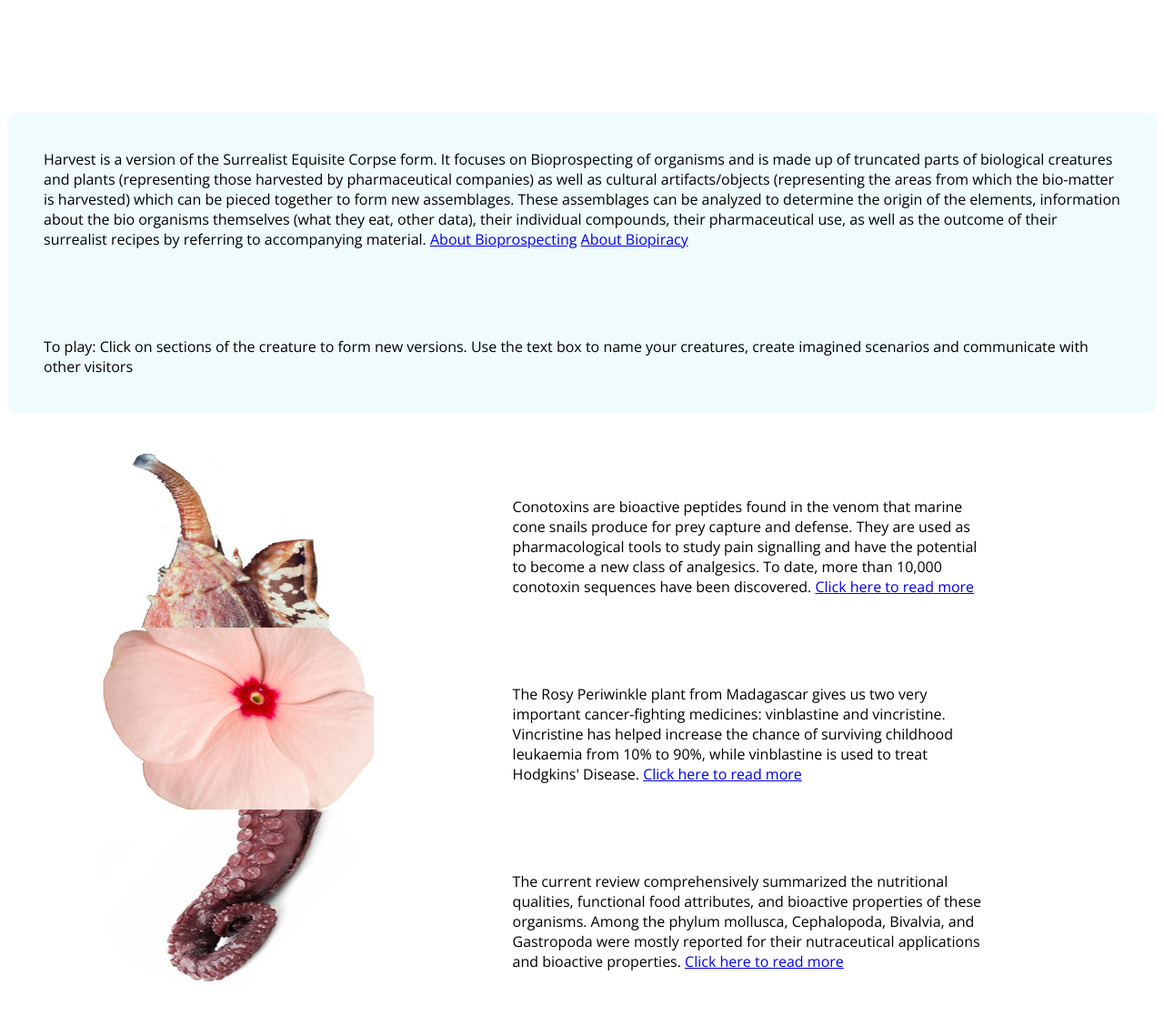
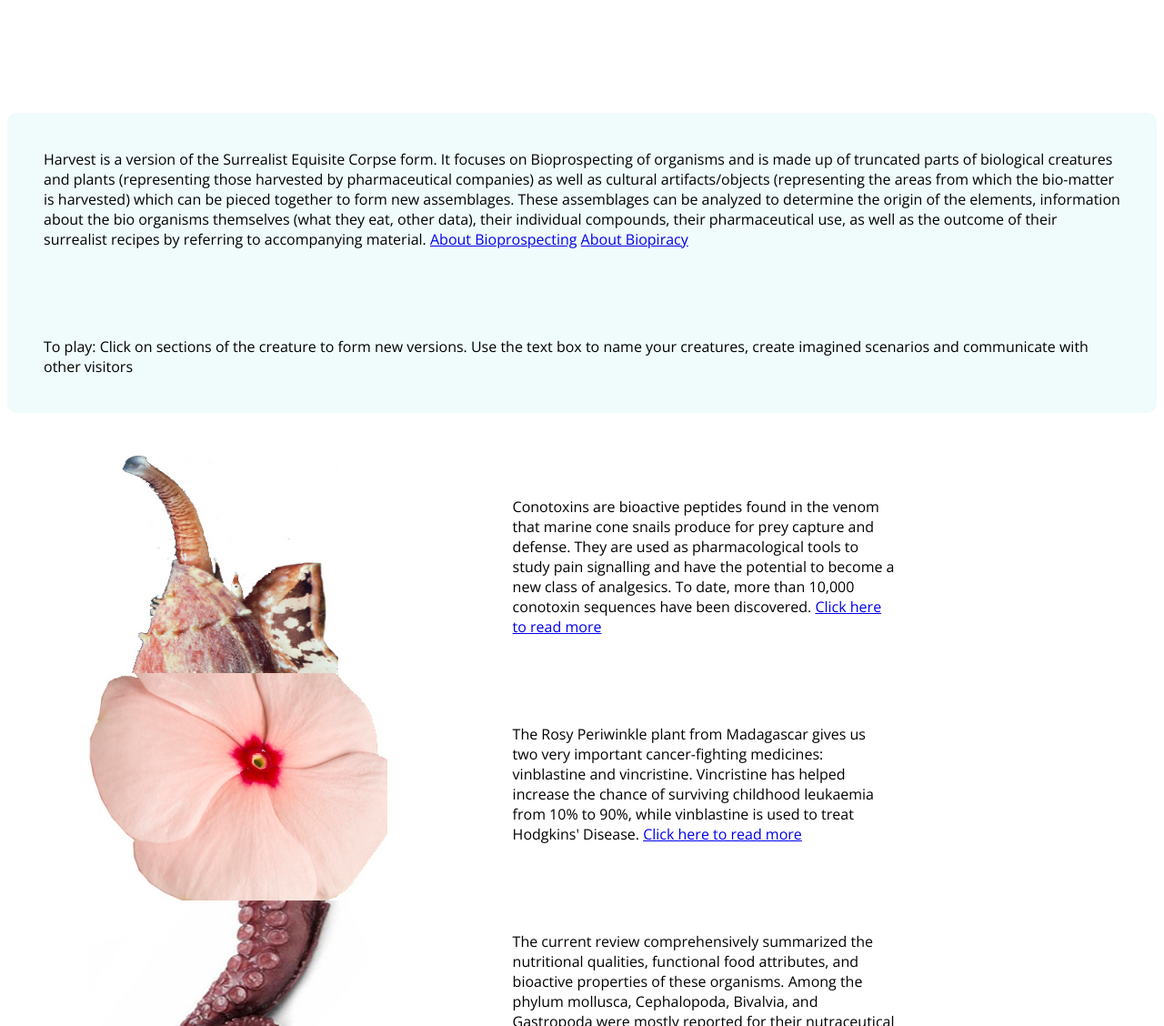
Before and after one commit to Moninika/Project_2_copy, a website: page public/index.html in a window 1280 px wide. Shown: the part 172-1300 px from the top of the page at 91% size. Drawn offline with nearby package versions, Linux system fonts and the light colour scheme; no server answers.

Commit message:
new today

```diff
--- a/public/ec.js
+++ b/public/ec.js
@@ -20,7 +20,7 @@ window.addEventListener('load', function () {
 
     "f you’ve never heard of hoodia (or hoodia gordonii as it is also known), then consider this your wake-up call. Once you learn why this organic weight loss supplement has been touted as the next miracle diet pill, you might be wondering why hoodia is not yet a part of your diet routine."
   ];
-  let headUrlArray = ["https://www.ncbi.nlm.nih.gov/pmc/articles/PMC5744117/", "https://www.geeksforgeeks.org/how-to-create-a-link-in-javascript/","https://www.w3schools.com/html/html_links.asp","https://www.w3schools.com/html/html_links.asp", "https://www.w3schools.com/html/html_links.asp"
+  let headUrlArray = ["https://www.ncbi.nlm.nih.gov/pmc/articles/PMC5744117/", "https://www.pnas.org/content/117/19/10100","https://www.jstor.org/stable/10.26506/pharmhist.62.1-2.0003?seq=1","https://journals.plos.org/plosone/article?id=10.1371/journal.pone.0011234", "https://researchspace.csir.co.za/dspace/handle/10204/2539"
   ]
 
   let currentHeadImageNum = 0;
--- a/public/index.html
+++ b/public/index.html
@@ -18,7 +18,7 @@
         <p>
             Harvest is a version of the Surrealist Equisite Corpse form. It focuses on Bioprospecting of organisms and is made up of truncated parts of biological creatures and plants (representing those harvested by  pharmaceutical companies) as well as cultural artifacts/objects (representing the areas from which the bio-matter is harvested) which can be pieced together to form new assemblages. These assemblages can be analyzed to determine the origin of the elements, information about the bio organisms themselves (what they eat, other data), their individual compounds, their pharmaceutical use, as well as the outcome of their surrealist recipes by referring to accompanying material.
 
-            <a href="https://media.iupac.org/symposia/proceedings/phuket97/wildman.pdf">About Bioprospecting</a>
+            <a href="https://ehp.niehs.nih.gov/doi/pdf/10.1289/ehp.109-a582">About Bioprospecting</a>
 
             <a href="https://www.theworldweekly.com/reader/view/2464/biopiracy-when-corporations-steal-indigenous-practices-and-patent-them-for-profit">About Biopiracy</a>
         </p>
--- a/public/style.css
+++ b/public/style.css
@@ -67,7 +67,7 @@ h2{
 
 }
 .third-column{
-    width: 600px;
+    width: 500px;
     padding: 0 0px 0 0;
     flex: none
 }
@@ -79,9 +79,9 @@ p{
 }
 
 .project_image {
-    height: 200px;
+    height: 250px;
     display: block;
-    width:300px;
+    width:330px;
     margin:0 auto;
 }
 
```
